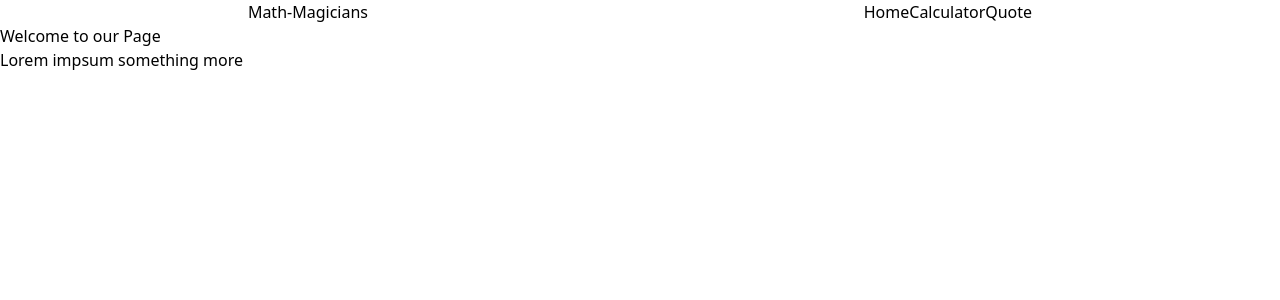
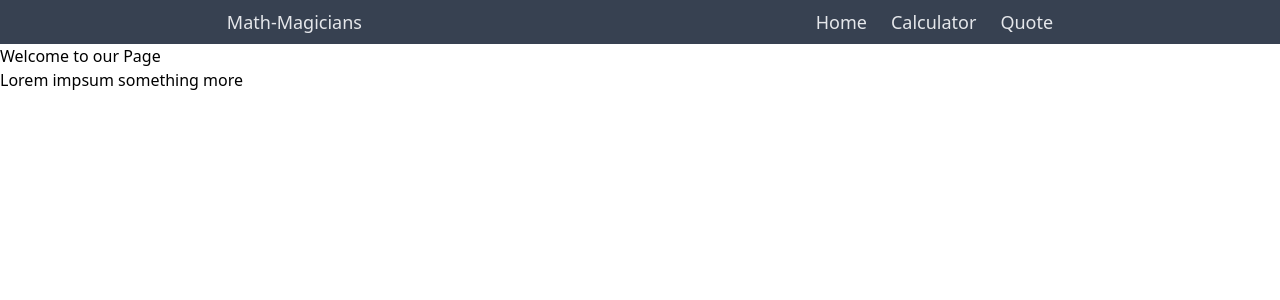
Before and after one commit to epinczinger/calculator, a React (Create React App) app: page / in a window 1280 px wide. Shown: the top 300 px of the page. Built offline with nearby package versions, Linux system fonts and the light colour scheme.

Commit message:
style navbar

```diff
--- a/src/components/Navbar.js
+++ b/src/components/Navbar.js
@@ -3,14 +3,22 @@ import { Link } from 'react-router-dom';
 
 function Navbar() {
   return (
-    <div className="flex justify-around">
-      <div className="flex justify-start">
-        <h2>Math-Magicians</h2>
+    <div className="flex justify-around text-lg bg-gray-700 text-gray-200 ">
+      <div className="flex justify-start hover:text-gray">
+        <div className=" px-3 py-2 hover:bg-gray-600">
+          <Link to="/">Math-Magicians </Link>
+        </div>
       </div>
-      <div className="flex justify-end">
-        <Link to="/">Home </Link>
-        <Link to="/calculator">Calculator </Link>
-        <Link to="/quote">Quote </Link>
+      <div className="flex justify-end ">
+        <div className=" px-3 py-2 hover:bg-gray-600 ">
+          <Link to="/">Home </Link>
+        </div>
+        <div className=" px-3 py-2 hover:bg-gray-600">
+          <Link to="/calculator">Calculator </Link>
+        </div>
+        <div className=" px-3 py-2 hover:bg-gray-600">
+          <Link to="/quote">Quote </Link>
+        </div>
       </div>
     </div>
   );
```
